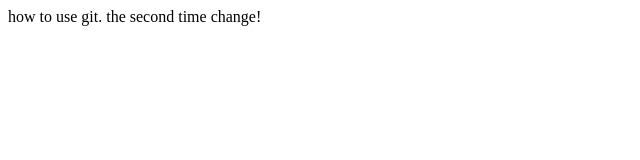
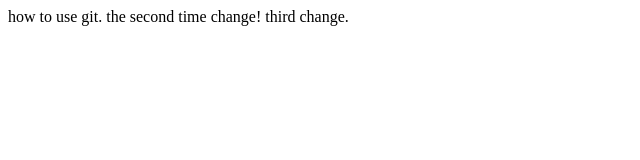
Before and after one commit to sst126/html, a plain HTML site: page index.htm in a window 1280 px wide. Shown: the whole page, without its empty margins (0-640 px from the left). Drawn offline with Linux system fonts and the light colour scheme.

Commit message:
third change

```diff
--- a/index.htm
+++ b/index.htm
@@ -5,5 +5,6 @@
 <body>
 how to use git.
 the second time change!
+third change.
 </body>
 </html>
```
